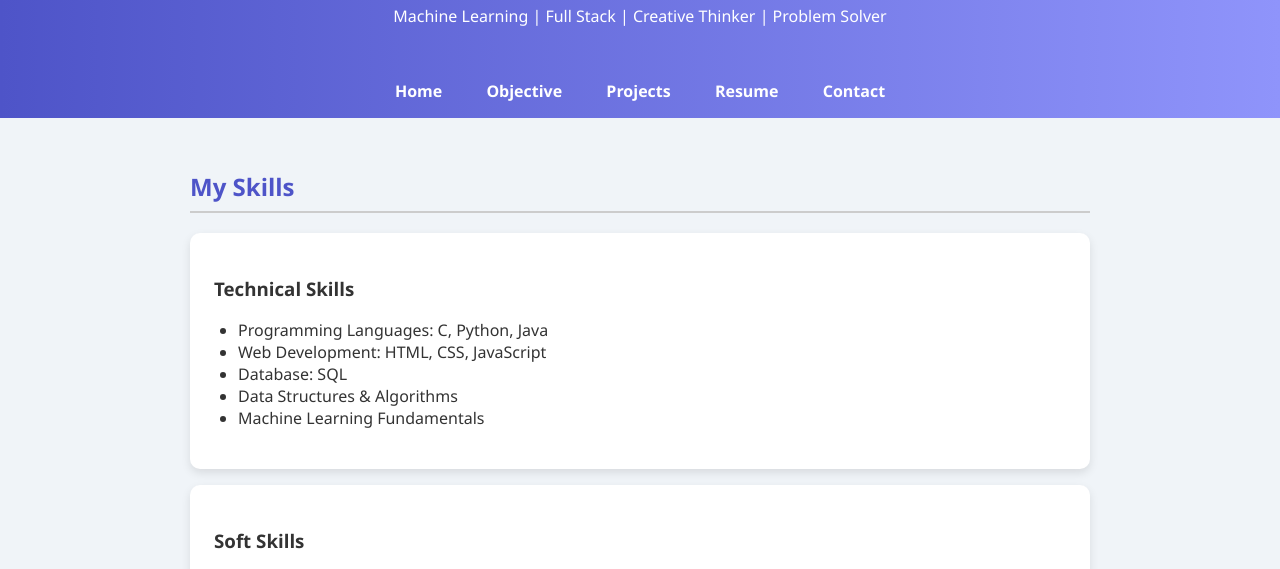
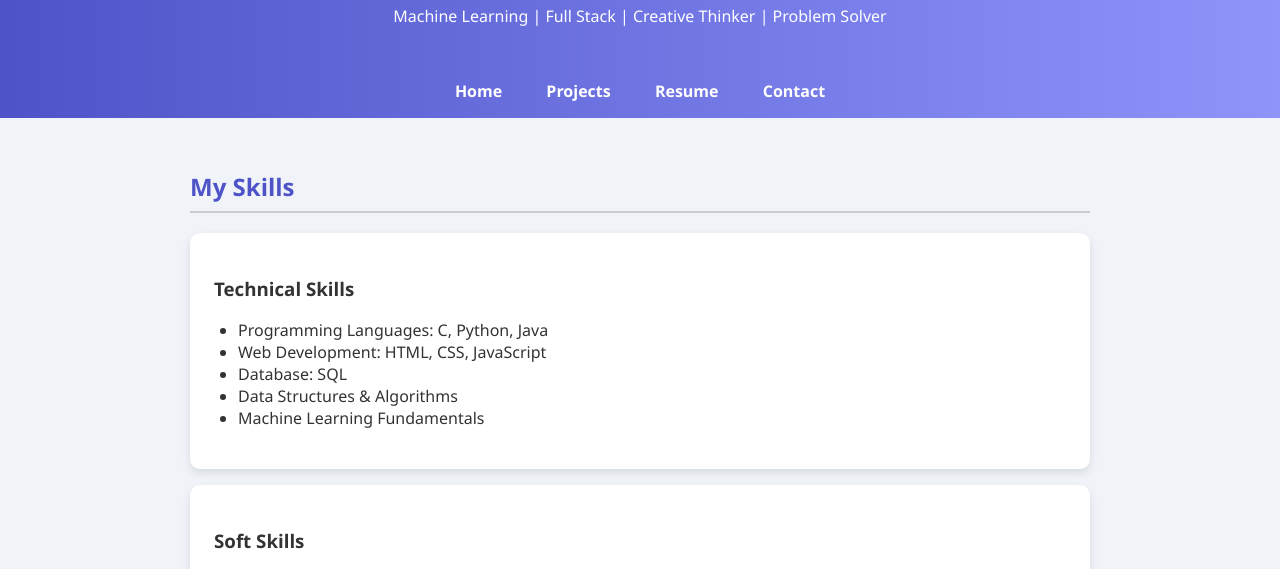
Before and after one commit to KeerthiKL2004/portfolio, a plain HTML site: page skills.html in a window 1280 px wide. Shown: the part 168-737 px from the top of the page. Drawn offline with Linux system fonts and the light colour scheme.

Commit message:
Update skills.html

```diff
--- a/skills.html
+++ b/skills.html
@@ -71,7 +71,6 @@
 
   <nav>
     <a href="index.html">Home</a>
-    <a href="objective.html">Objective</a>
     <a href="projects.html">Projects</a>
     <a href="resume.html">Resume</a>
     <a href="my_details.html">Contact</a>
```
